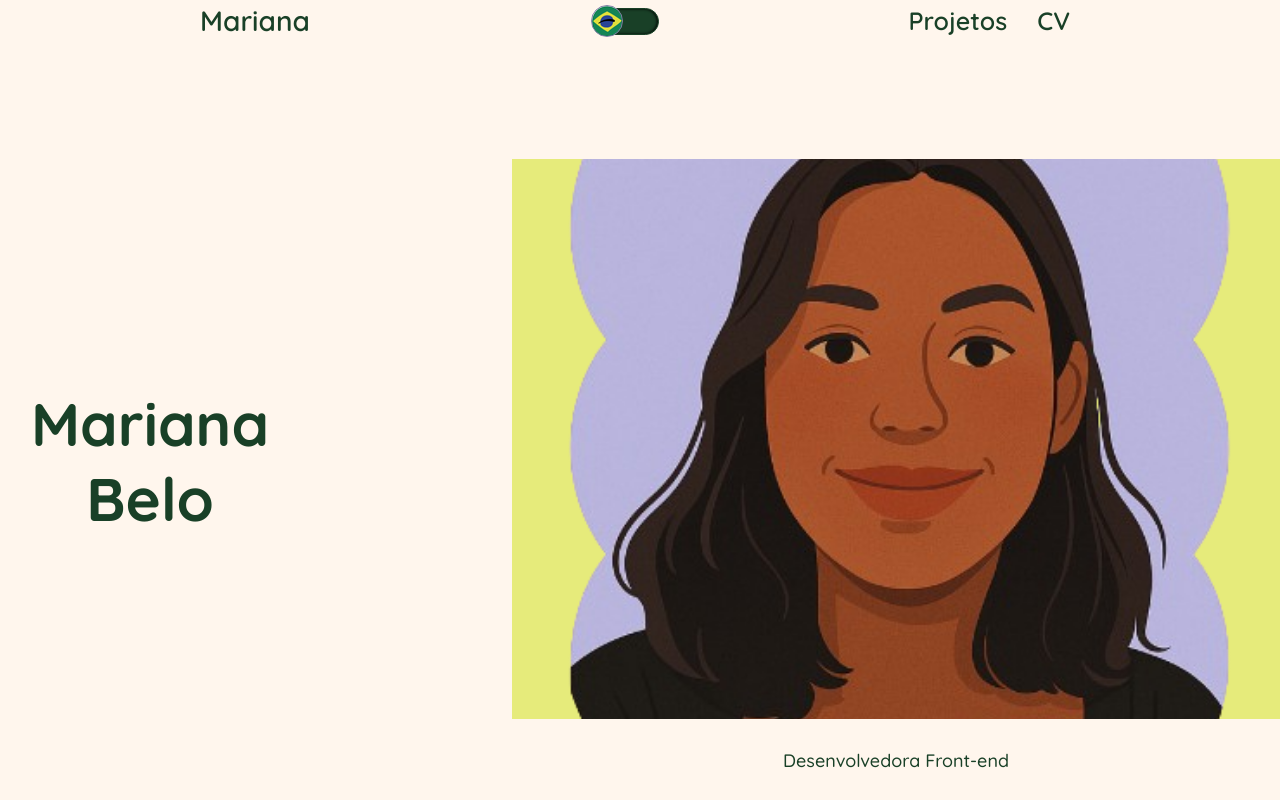
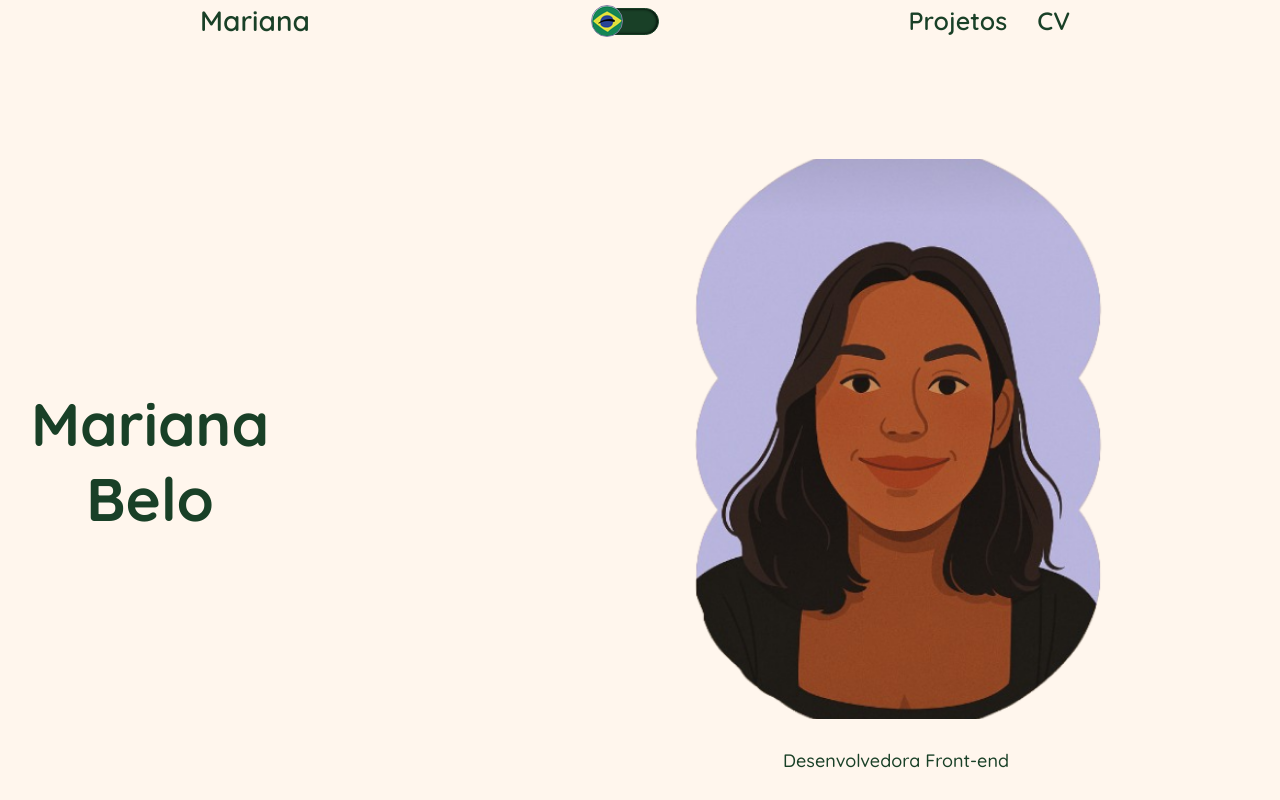
Before and after one commit to MarianaBelo26/portfolio, a React (Vite) app: page / in a window 1280 px wide. Shown: the top 800 px of the page. Built offline with nearby package versions, Linux system fonts and the light colour scheme; a web font is replaced by a local one.

Commit message:
update myself

```diff
--- a/src/pages/HomePage/Home/style.css
+++ b/src/pages/HomePage/Home/style.css
@@ -93,6 +93,9 @@ hr {
         flex-direction: column;
 
         .my-photo {
+            background: url('../../../assets/myself_pageHome/myself_large.png');
+            background-size: cover;
+            background-position: center;
             width: 60vw;
             height: 70vh;
         }
```
Also changed, not shown: src/assets/myself_pageHome/myself_large.png (added).
